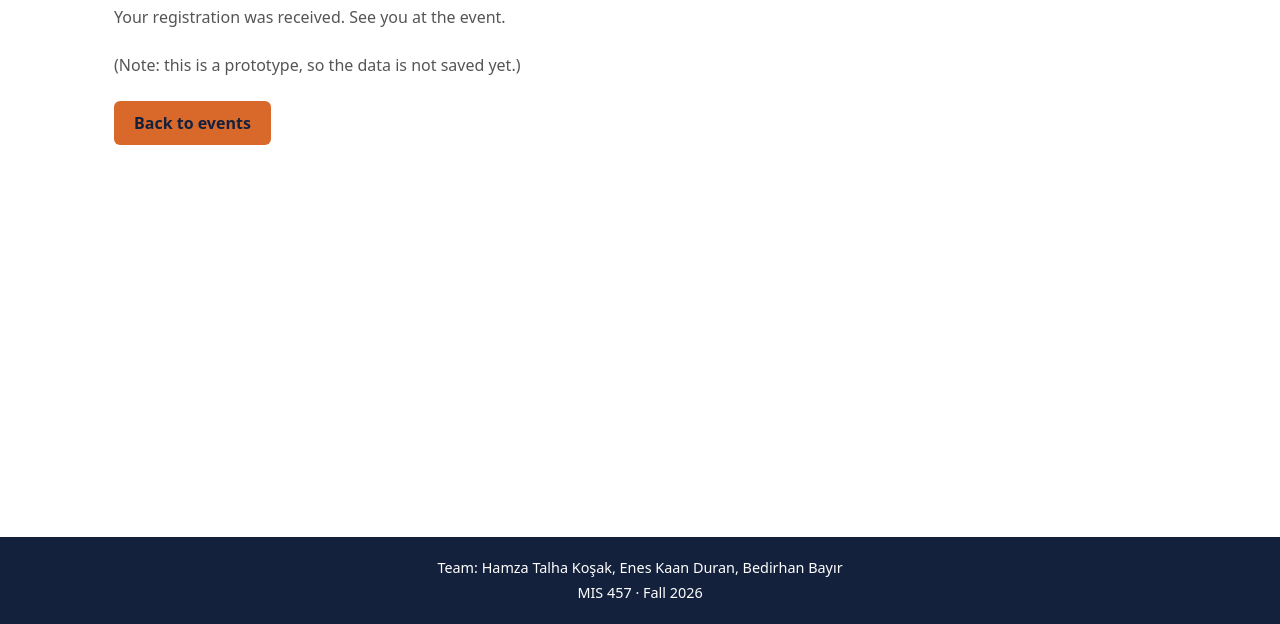
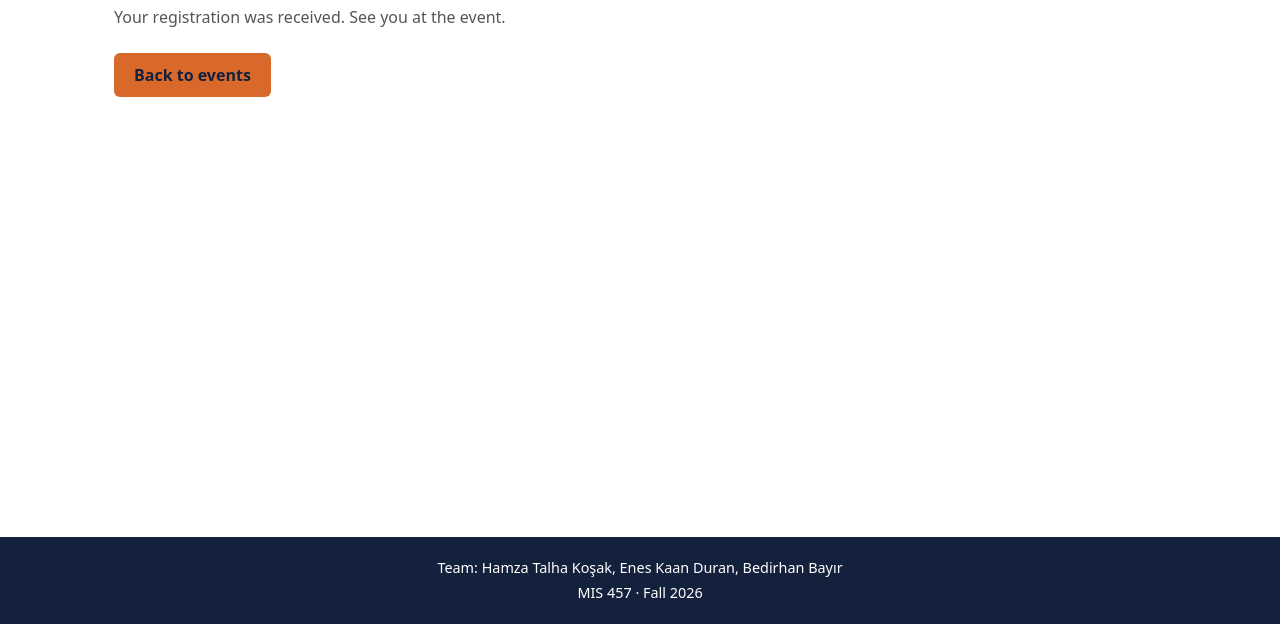
Before and after one commit to HamzaTKosak/club-events, a plain HTML site: page thanks.html in a window 1280 px wide. Shown: the part 176-800 px from the top of the page. Drawn offline with Linux system fonts and the light colour scheme.

Commit message:
Remove extra notes

```diff
--- a/thanks.html
+++ b/thanks.html
@@ -23,7 +23,6 @@
   <main id="main">
     <h1>Thank you!</h1>
     <p class="intro">Your registration was received. See you at the event.</p>
-    <p class="intro">(Note: this is a prototype, so the data is not saved yet.)</p>
     <p><a class="button" href="index.html">Back to events</a></p>
   </main>
 
```
Also changed, not shown: register.html (+0 -1 lines), README.md.
